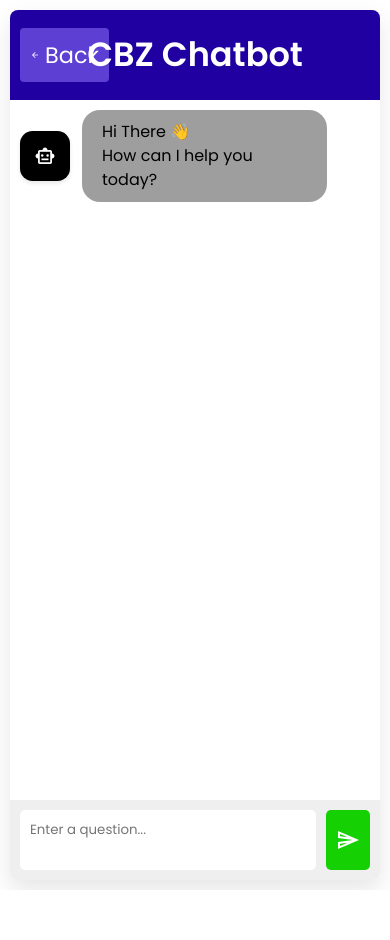
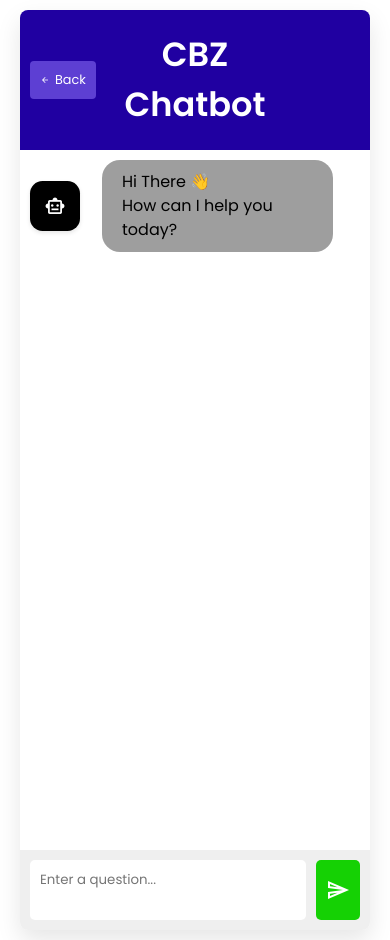
Before and after one commit to kimalfredmolina/CMD-Tutorial-Website, a plain HTML site: page supp.html in a window 390 px wide. Before the commit the page ends 890 px from the top, so only its background shows below. Drawn offline with nearby package versions, Linux system fonts and the light colour scheme.

Commit message:
Update supp.css

```diff
--- a/supp.css
+++ b/supp.css
@@ -173,3 +173,34 @@
     background-color: #4b2ca7;
     text-decoration: rgb(255, 0, 0)
 }
+@media (max-width: 480px) {
+  header {
+    font-size: 1rem;
+    padding: 15px 10px;
+    display: flex;
+    align-items: center;
+    justify-content: center;
+    position: relative;
+  }
+
+  .back-button {
+    position: absolute;
+    left: 10px;
+    top: 50%;
+    transform: translateY(-50%);
+    font-size: 0.8rem;
+  }
+
+  header h2 {
+    padding: 0 50px;
+  }
+
+  .chatbot .chatbox .chat p {
+    margin: 0 10px;
+  }
+
+  .chatbot {
+    width: calc(100% - 20px);
+    margin: 0 10px;
+  }
+}
```
